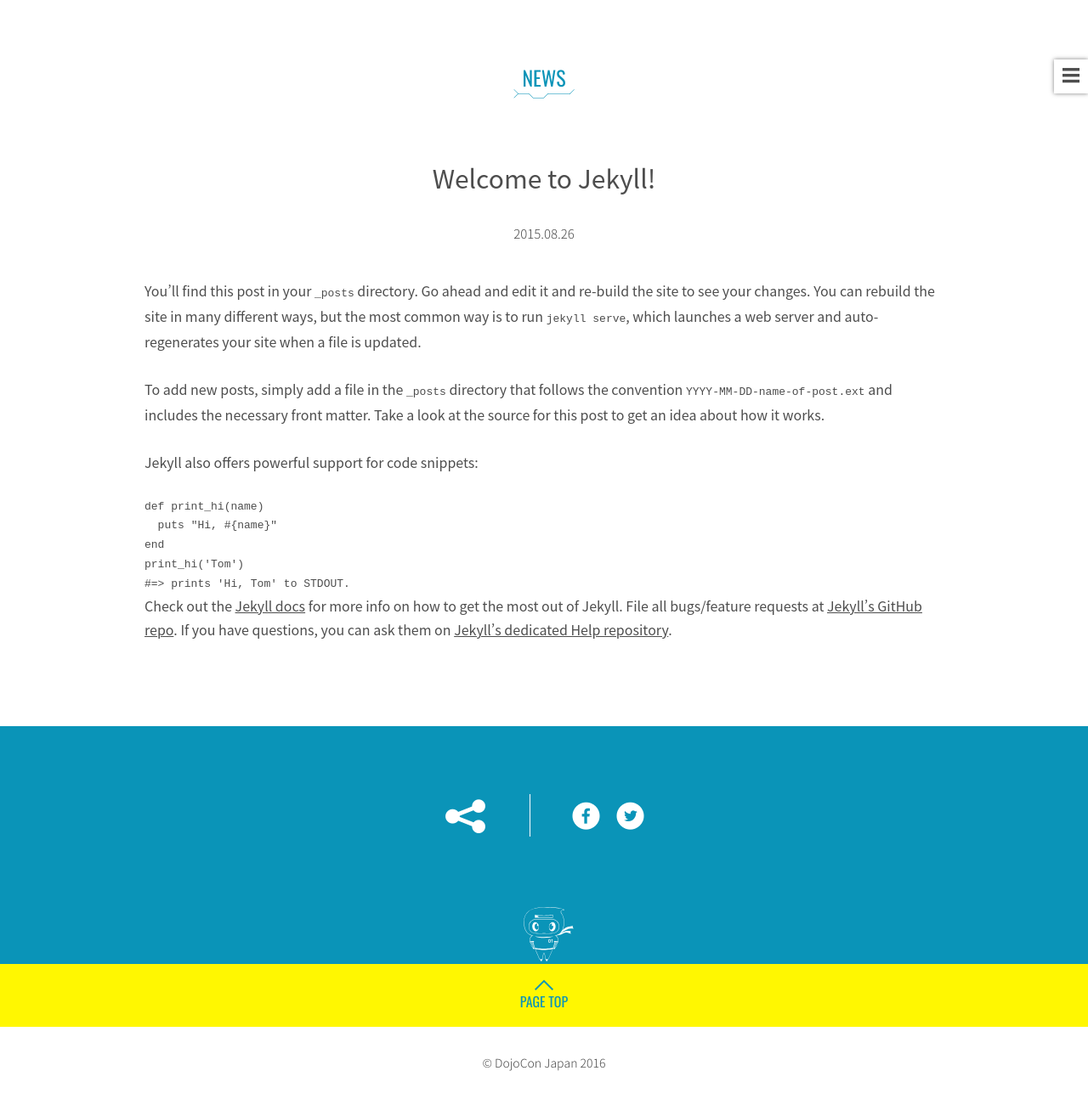
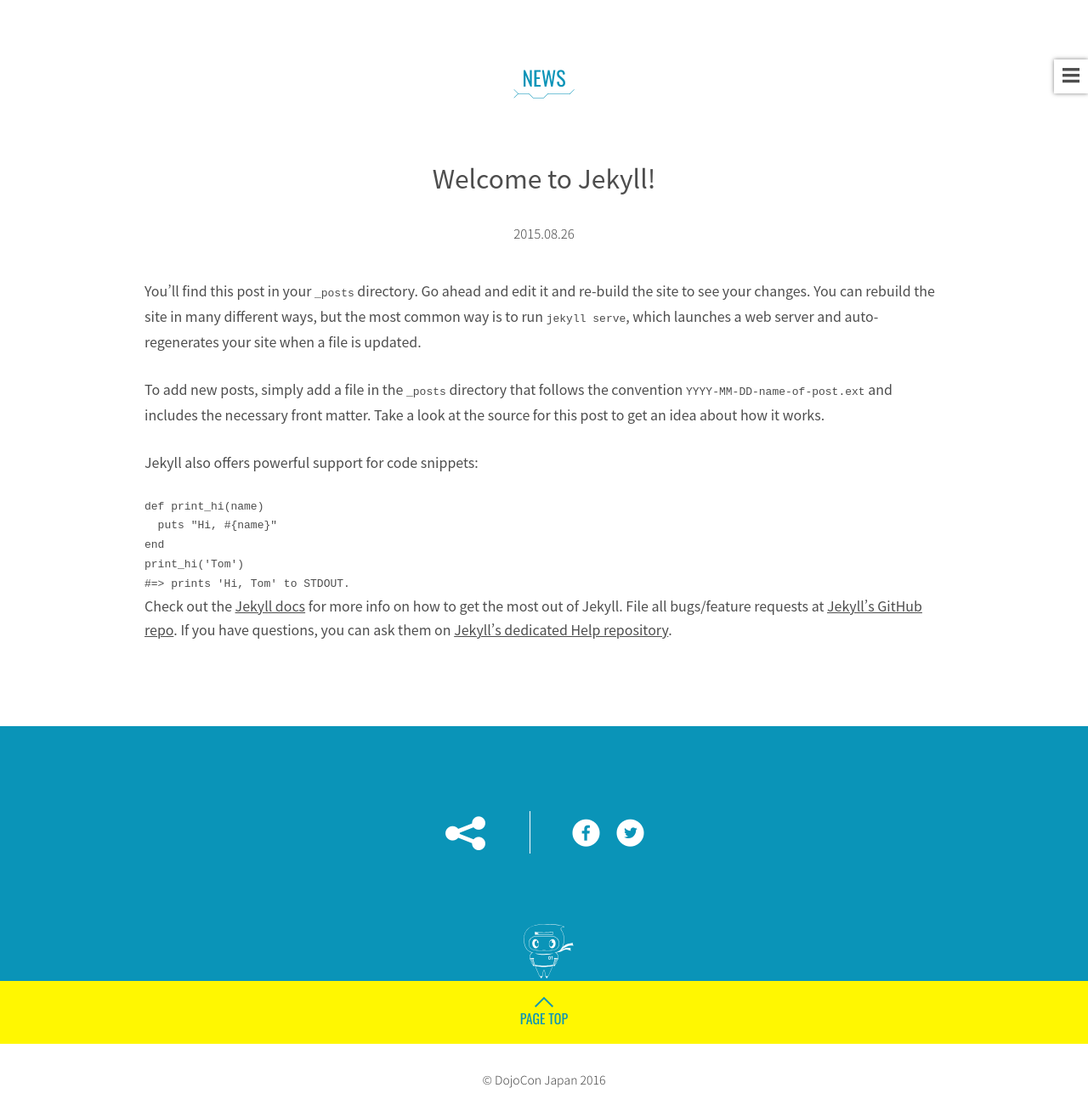
Before and after one commit to dojocon-japan/dojocon2016.coderdojo.jp, a Jekyll site: the page built from _posts/2015-05-24-welcome-to-jekyll.markdown, in a window 1280 px wide. Shown: the whole page at 85% size. Built offline with Jekyll 4.4.1, drawn with Linux system fonts in a browser that asks for light colours; some web fonts are replaced.

Commit message:
Improve the padding of .site-share

```diff
--- a/assets/_sass/_common.scss
+++ b/assets/_sass/_common.scss
@@ -389,12 +389,12 @@ strong {
 		background: $blue url(../images/ninja.svg) no-repeat center bottom;
 		background-size: 70px;
 		color: #fff;
-		padding-top: 40px;
+		padding-top: 60px;
 		padding-bottom: 70px;
 		position: relative;
 
 		@include media($s-screen) {
-			padding-top: 80px;
+			padding-top: 100px;
 		}
 
 		.share-links {
```
Also changed, not shown: assets/css/main.css.
